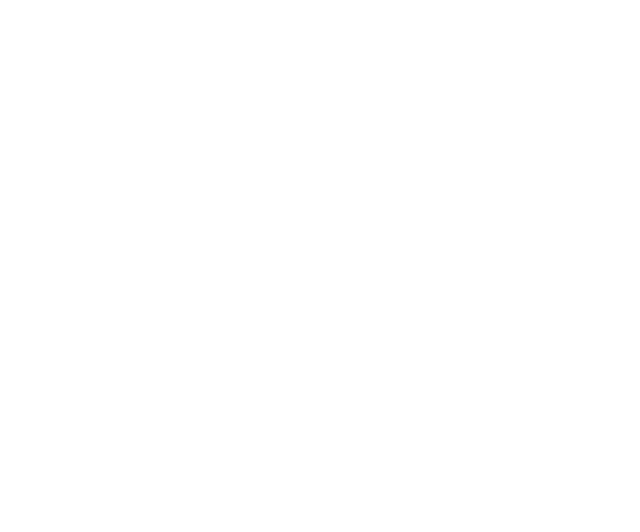
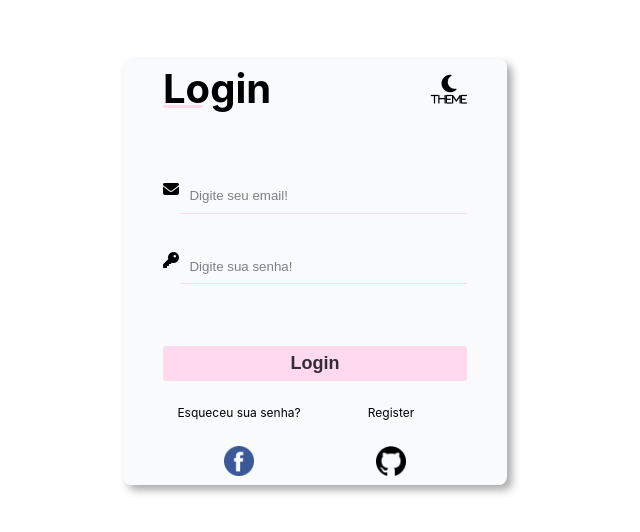
Before and after one commit to yohran1/Portfolio, a React (Create React App) app: page /projeto/login in a window 1280 px wide. Before the commit this address had no page. Shown: the part 128-660 px from the top of the page, without its empty margins (325-965 px from the left). Built offline with nearby package versions, Linux system fonts and the light colour scheme.

Commit message:
Página login finalizada

```diff
--- a/src/App.js
+++ b/src/App.js
@@ -2,6 +2,7 @@ import { BrowserRouter, Routes, Route } from 'react-router-dom'
 import Home from './components/pages/Home';
 import Login from './components/project/user/Login';
 import Sobre from './components/pages/Sobre';
+import Register from './components/project/user/Register';
 
 
 function App() {
@@ -10,7 +11,8 @@ function App() {
           <Routes>
             <Route path='/' element={<Home />} />
             <Route path='/sobre' element={<Sobre />} />
-            <Route path='/projeto' element={<Login />} />
+            <Route path='/projeto/login' element={<Login />} />
+            <Route path='/projeto/register' element={<Register />} />
           </Routes>
     </BrowserRouter>
   );
--- a/src/components/form/Input.js
+++ b/src/components/form/Input.js
@@ -1,17 +1,17 @@
 import style from './Input.module.css'
 
-export default function Input({type, text, name, placeholder, handleOnChange, value}){
-    if(name === 'email'){
-        <i className="fa-solid fa-envelope"></i>
-    }else{
-        <i className="fa-solid fa-key"></i>
+export default function Input({type, name, placeholder, handleOnChange, value}){
+
+    function Icon(text){
+        if(text === 'email'){
+            return <i className="fa-solid fa-envelope"> </i>
+        }else{
+           return <i className="fa-solid fa-key"> </i>
+        }
     }
     return(
         <div className={style.form_control}>
-            <label htmlFor={name}>{text}</label>
-                {/* <i className="fa-solid fa-envelope"></i> */}
-                {/* <i className="fa-solid fa-key"></i> */}
-                <i></i>
+            <label htmlFor={name}>{Icon(name)}</label>
                 <input
                     id={name}
                     type={type}
@@ -19,6 +19,7 @@ export default function Input({type, text, name, placeholder, handleOnChange, va
                     placeholder={placeholder}
                     onChange={handleOnChange}
                     value={value}
+                    required
                 />
         </div>
     )
--- a/src/components/form/Input.module.css
+++ b/src/components/form/Input.module.css
@@ -1,16 +1,21 @@
 .form_control{
     display: flex;
-    flex-direction: column;
     margin-bottom: 1em;
 }
 .form_control label{
     margin-bottom: .6em;
-    font-weight: bold;
+    width: 6%;
 }
 .form_control input{
+    background-color: #f8fafc;
     padding: .7em;
     border-radius: 0;
     border: none;
+    background-color: transparent;
+    border-bottom: 1px solid rgb(255, 218, 238);
+}
+.form_control input:focus{
+    outline: none;
 }
 .form_control input::placeholder{
     color: gray;
--- a/src/components/pages/Home.js
+++ b/src/components/pages/Home.js
@@ -14,7 +14,7 @@ export default function Home(){
                 <ul>
                     <li><Link to='/sobre'>Sobre Mim</Link></li>
                     <li><a href={PDF} target='blank'>Currículo</a></li>
-                    <li><Link to='/projeto'>Projeto</Link></li>
+                    <li><Link to='/projeto/login'>Projeto</Link></li>
                     <li><a href='https://www.linkedin.com/in/yohran-ven%C3%A2ncio-96017b120/' target='blank'>LinkedIn</a></li>
                     <li><a href='https://github.com/yohran1' target='blank'>GitHub</a></li>
                 </ul>
--- a/src/components/project/user/Login.js
+++ b/src/components/project/user/Login.js
@@ -1,5 +1,5 @@
 import Container from '../../layout/Container'
-import {  Link } from 'react-router-dom'
+import { Link } from 'react-router-dom'
 import style from './Login.module.css'
 import Facebook from './img/facebook.png'
 import GitHub from './img/github.png'
@@ -7,12 +7,9 @@ import Input from '../../form/Input'
 
 export default function Login(){
 
-
-
     return(
         <Container>
             <form className={style.formLogin} id="form">
-
                 <div className={style.headerLogin}>
                     <h1>Login</h1>
                     <i className="fa-solid fa-moon icon-moon"> <div className={style.i_txt}>theme</div></i>
@@ -37,21 +34,17 @@ export default function Login(){
                     <a href="https://jsonplaceholder.typicode.com/todos">Esqueceu sua senha?</a>
                 </div>
                     <div className={style.forgot_password}>
-                    <Link to="/register">Register</Link>
+                        <Link to="/projeto/register">Register</Link>
                     </div>
                 </div>
                 <div className={style.social_media_login}>
                     <a href="https://www.facebook.com/yohran.venancio/">
                         <img src={Facebook} alt="Facebook-logo" />
                     </a>
-
                     <a href="https://github.com/yohran1">
                         <img src={GitHub} alt="gitHub-logo" />
                     </a>
                 </div>
-
-
-
             </form>
         </Container>
     )
--- a/src/components/project/user/Login.module.css
+++ b/src/components/project/user/Login.module.css
@@ -71,7 +71,7 @@
     align-items: center;
     justify-content: center;
     gap: 20px;
-    margin: 30px 0;
+    margin: 15% 0;
   }
   .input_box_login label{
     font-size: 14px;
@@ -83,23 +83,6 @@
     gap: 15px;
     padding: 5px;
     cursor: text;
-    border-bottom: 1px solid rgb(255, 218, 238);
-  }
-  .inputLogin i{
-    font-size: 18px;
-    width: 6%;
-    color: var(--color-dark-900);
-  }
-  .inputLogin input{
-    border: none;
-    background-color: transparent;
-    width: 100%;
-    font-size: 15px;
-    padding: 0 5px;
-    margin: 5px;
-  }
-  .inputLogin input:focus{
-    outline: none;
   }
   .linksLogin{
     width: 100%;
--- /dev/null
+++ b/src/components/project/user/Register.js
@@ -0,0 +1,10 @@
+
+
+export default function Register(){
+
+    return(
+        <>
+        teste
+        </>
+    )
+}
```
Lines whose indentation alone changed are shown as unchanged.
